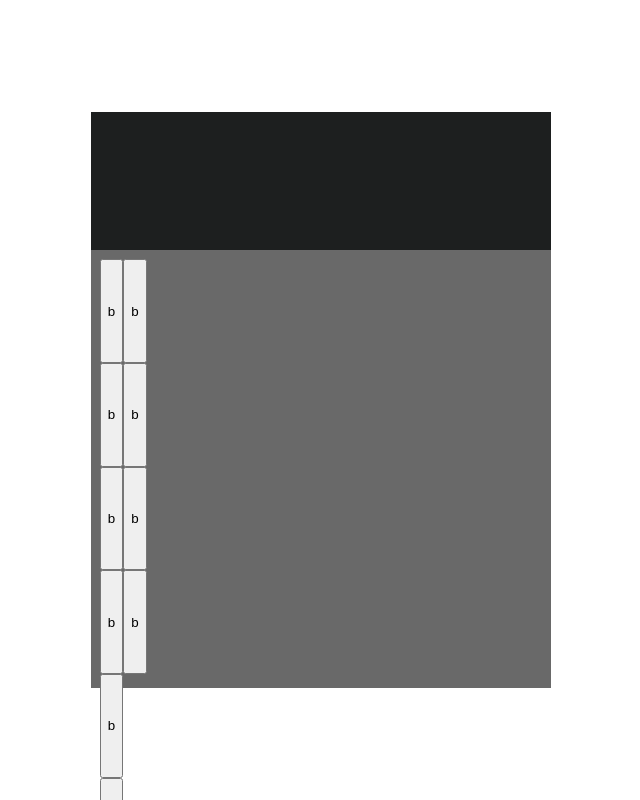
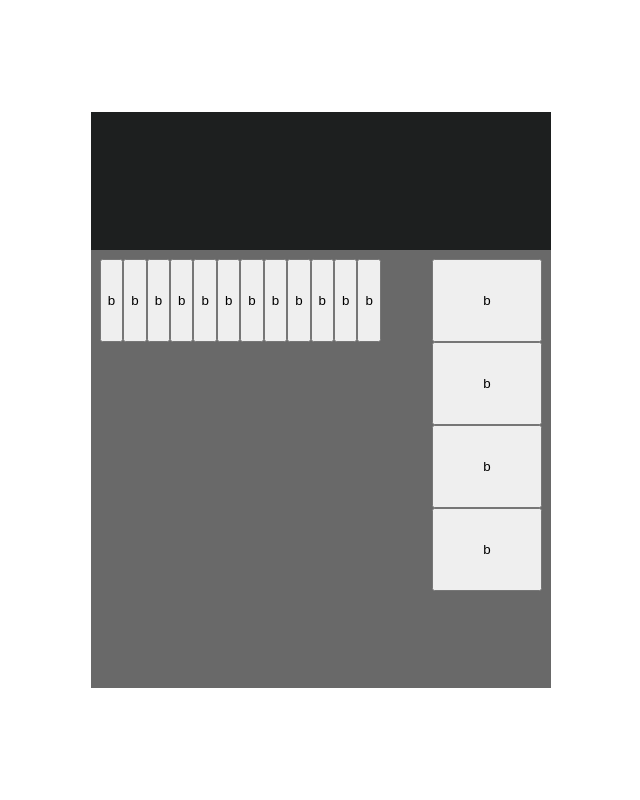
Before and after one commit to felipeares/react-calculator, a React app: page / in a window 1280 px wide. Shown: the top 800 px of the page, without its empty margins (319-959 px from the left). Built offline with nearby package versions, Linux system fonts and the light colour scheme.

Commit message:
<KeyPad> added the keyType prop and fixed bug on styles

```diff
--- a/src/Calculator/KeyPad/KeyPad.js
+++ b/src/Calculator/KeyPad/KeyPad.js
@@ -1,5 +1,5 @@
 import React from "react";
-import styles from "./KeyPad.module.css";
+import classes from "./KeyPad.module.css";
 import PropTypes from "prop-types";
 import Key from "../Key/Key";
 
@@ -19,18 +19,37 @@ const KeyPad = props => {
     "CE"
   ].map(number => {
     if (number === "CE")
-      return <Key key={number} value={number} clicked={props.resetPressed} />;
-    return <Key key={number} value={number} clicked={props.numberPressed} />;
+      return (
+        <Key
+          key={number}
+          value={number}
+          clicked={props.resetPressed}
+          keyType={"NumberKey"}
+        />
+      );
+    return (
+      <Key
+        key={number}
+        value={number}
+        clicked={props.numberPressed}
+        keyType={"NumberKey"}
+      />
+    );
   });
 
   const operatorKeys = ["+", "-", "*", "/"].map(operator => (
-    <Key key={operator} value={operator} clicked={props.operatorPressed} />
+    <Key
+      key={operator}
+      value={operator}
+      clicked={props.operatorPressed}
+      keyType={"OperatorKey"}
+    />
   ));
 
   return (
-    <div className={styles.KeyPad}>
-      <div className="NumbersContainer">{numberKeys}</div>
-      <div className="OperatorsContainer">{operatorKeys}</div>
+    <div className={classes.KeyPad}>
+      <div className={classes.NumbersContainer}>{numberKeys}</div>
+      <div className={classes.OperatorsContainer}>{operatorKeys}</div>
     </div>
   );
 };
```
